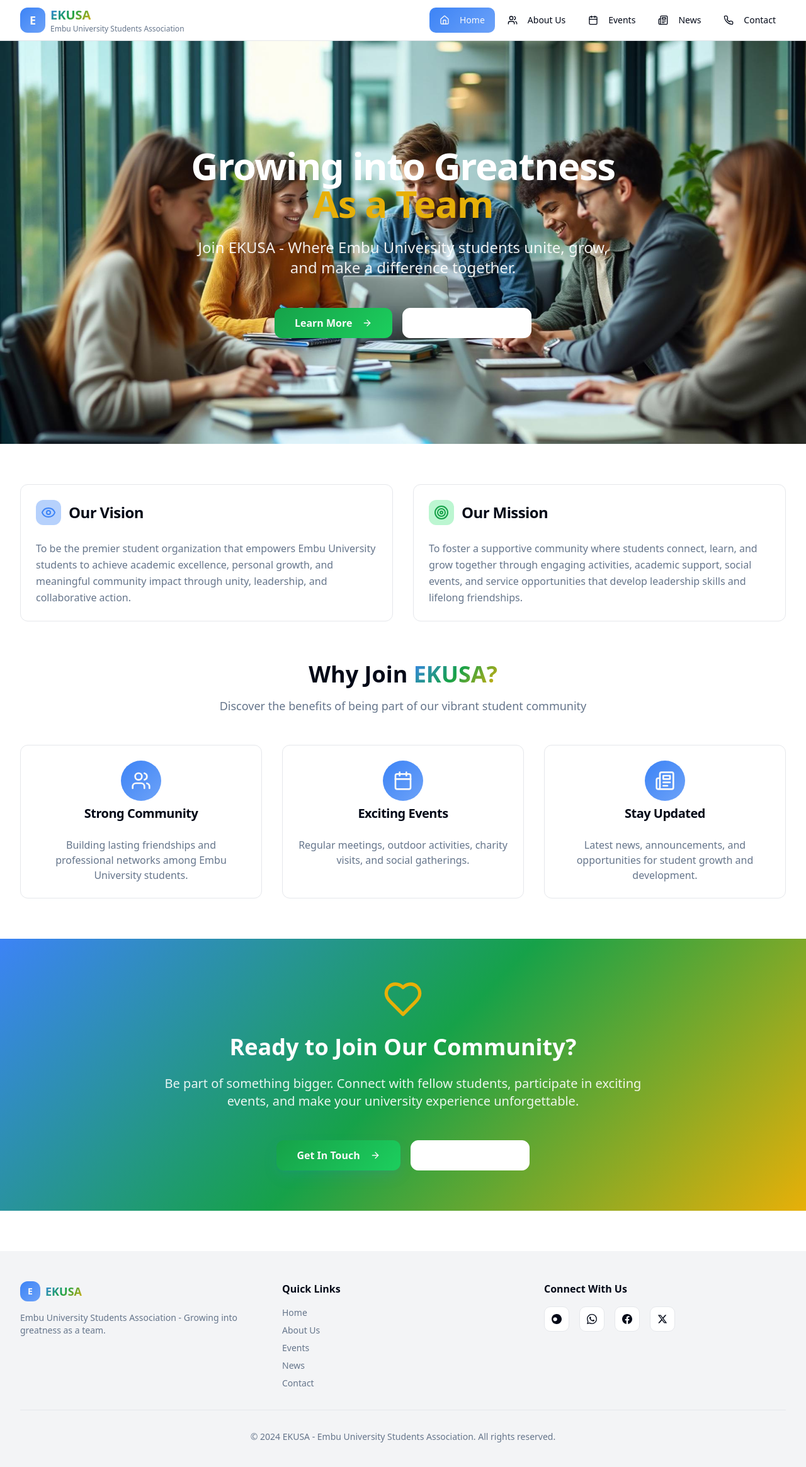
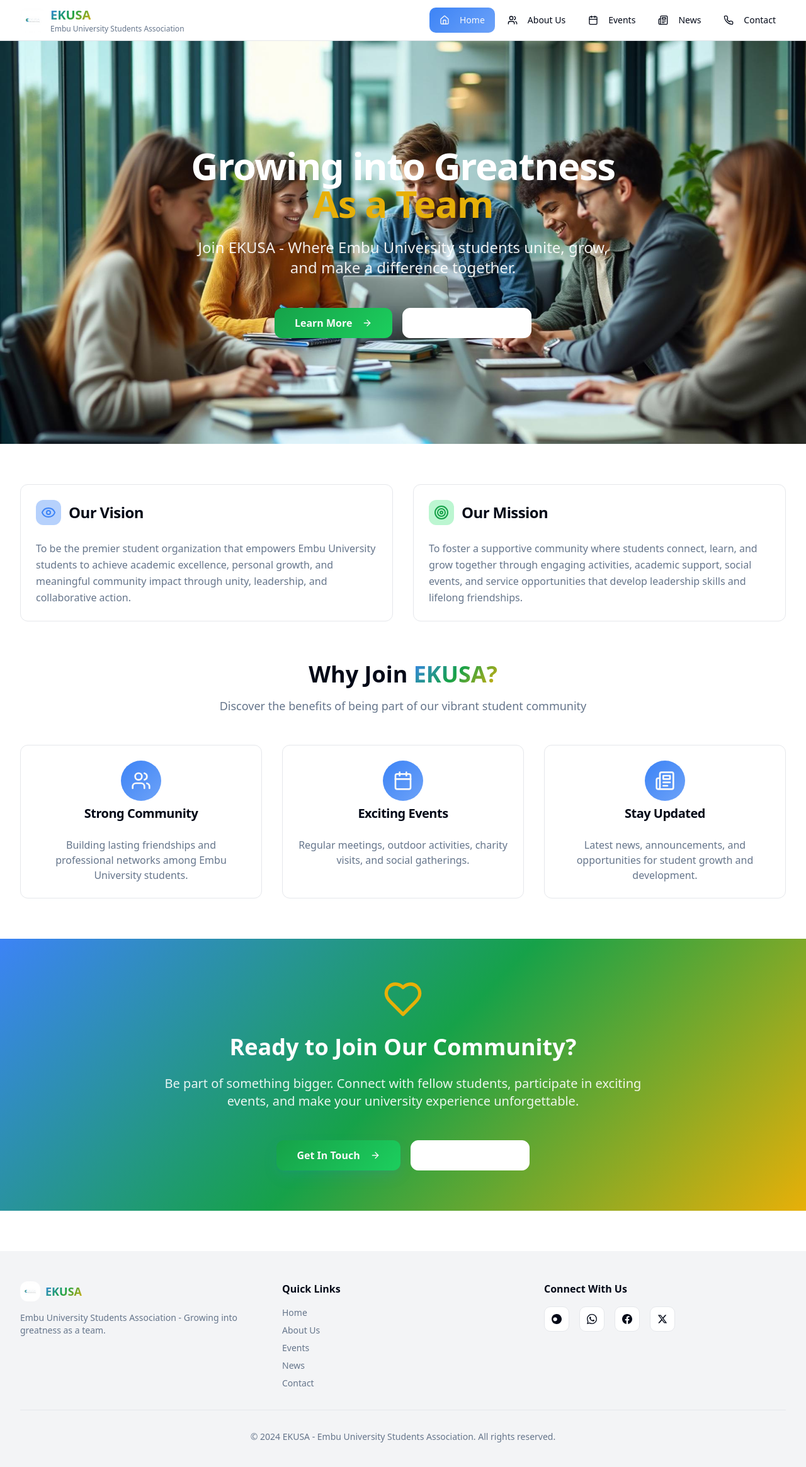
Before and after one commit to ekusafamily/ekusa-vibe-hub, a React (Vite) app: page / in a window 1280 px wide. Shown: the top 2330 px of the page at 63% size. Built offline with nearby package versions, Linux system fonts and the light colour scheme; the HTML template or start-up script is replaced by a standard one.

Commit message:
Refactor: Convert logo to image

```diff
--- a/src/components/Layout.tsx
+++ b/src/components/Layout.tsx
@@ -2,6 +2,7 @@ import { useState } from "react";
 import { Outlet, Link, useLocation } from "react-router-dom";
 import { Menu, X, Users, Calendar, Newspaper, Phone, Home } from "lucide-react";
 import { Button } from "@/components/ui/button";
+import ekusaLogo from "@/assets/ekusa-logo.png";
 
 const Layout = () => {
   const [isMobileMenuOpen, setIsMobileMenuOpen] = useState(false);
@@ -24,9 +25,11 @@ const Layout = () => {
         <div className="container flex h-16 items-center justify-between">
           {/* Logo */}
           <Link to="/" className="flex items-center space-x-2">
-            <div className="flex h-10 w-10 items-center justify-center rounded-lg bg-gradient-primary">
-              <span className="text-lg font-bold text-primary-foreground">E</span>
-            </div>
+            <img
+              src={ekusaLogo}
+              alt="EKUSA Logo"
+              className="h-10 w-10 rounded-lg object-contain"
+            />
             <div className="hidden md:block">
               <span className="text-xl font-bold bg-gradient-hero bg-clip-text text-transparent">
                 EKUSA
@@ -97,9 +100,11 @@ const Layout = () => {
           <div className="grid grid-cols-1 md:grid-cols-3 gap-8">
             <div>
               <div className="flex items-center space-x-2 mb-4">
-                <div className="flex h-8 w-8 items-center justify-center rounded-lg bg-gradient-primary">
-                  <span className="text-sm font-bold text-primary-foreground">E</span>
-                </div>
+                <img
+                  src={ekusaLogo}
+                  alt="EKUSA Logo"
+                  className="h-8 w-8 rounded-lg object-contain"
+                />
                 <span className="text-lg font-bold bg-gradient-hero bg-clip-text text-transparent">
                   EKUSA
                 </span>
```
Also changed, not shown: src/assets/ekusa-logo.png (added).
